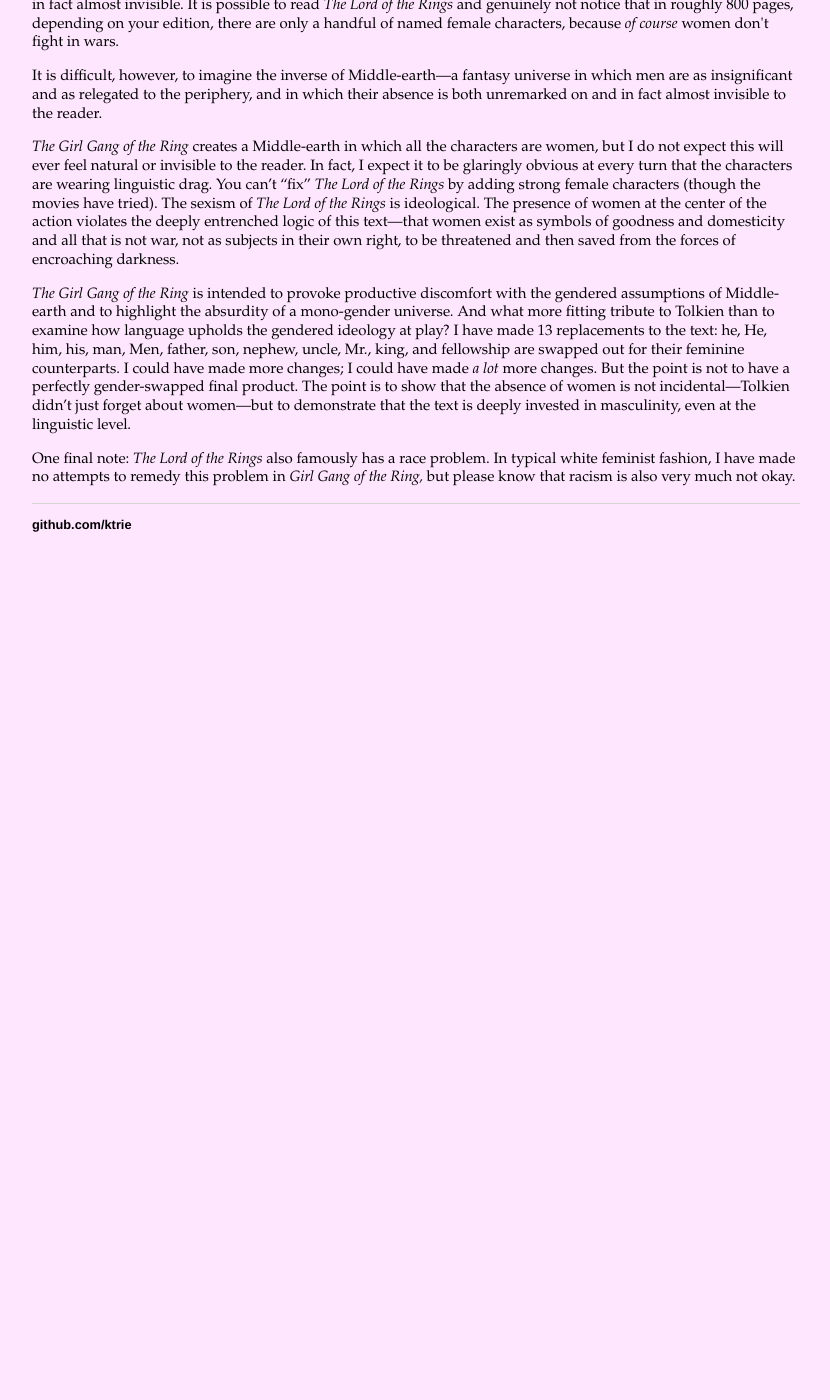
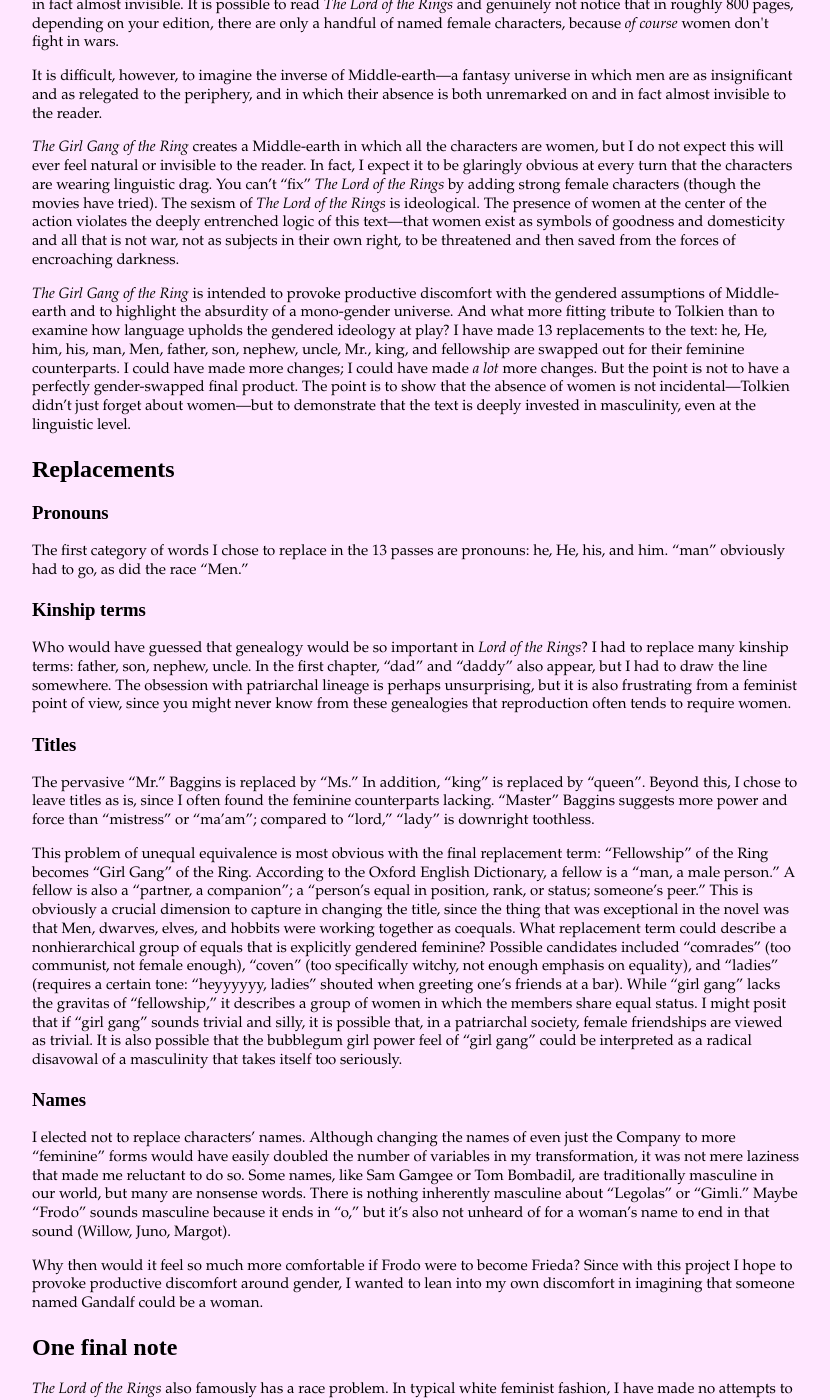
Before and after one commit to ktrie/ktrie.github.io, a Jekyll site: the page built from GGOTR/manifesto.html, in a window 1280 px wide and 1400 px high, scrolled down 544 px. Shown: the whole window, without its empty margins (224-1054 px from the left). Built offline with Jekyll 4.4.1, drawn with Linux system fonts in a browser that asks for light colours; before the commit the page ends 1136 px from its top, so only the background shows below that.

Commit message:
Update manifesto.html

```diff
--- a/GGOTR/manifesto.html
+++ b/GGOTR/manifesto.html
@@ -18,4 +18,28 @@
 
 <p><em>The Girl Gang of the Ring</em> is intended to provoke productive discomfort with the gendered assumptions of Middle-earth and to highlight the absurdity of a mono-gender universe. And what more fitting tribute to Tolkien than to examine how language upholds the gendered ideology at play? I have made 13 replacements to the text: he, He, him, his, man, Men, father, son, nephew, uncle, Mr., king, and fellowship are swapped out for their feminine counterparts. I could have made more changes; I could have made <em>a lot</em> more changes. But the point is not to have a perfectly gender-swapped final product. The point is to show that the absence of women is not incidental—Tolkien didn’t just forget about women—but to demonstrate that the text is deeply invested in masculinity, even at the linguistic level.<p>
 
-<p>One final note: <em>The Lord of the Rings</em> also famously has a race problem. In typical white feminist fashion, I have made no attempts to remedy this problem in <em>Girl Gang of the Ring,</em> but please know that racism is also very much not okay.</p>
+  <h2>Replacements</h2>
+
+<h3>Pronouns</h3>
+
+<p>The first category of words I chose to replace in the 13 passes are pronouns: he, He, his, and him. “man” obviously had to go, as did the race “Men.”</p>
+
+<h3>Kinship terms</h3>
+
+<p>Who would have guessed that genealogy would be so important in <em>Lord of the Rings</em>? I had to replace many kinship terms: father, son, nephew, uncle. In the first chapter, “dad” and “daddy” also appear, but I had to draw the line somewhere. The obsession with patriarchal lineage is perhaps unsurprising, but it is also frustrating from a feminist point of view, since you might never know from these genealogies that reproduction often tends to require women.</p>
+
+<h3>Titles</h3>
+
+<p>The pervasive “Mr.” Baggins is replaced by “Ms.” In addition, “king” is replaced by “queen”. Beyond this, I chose to leave titles as is, since I often found the feminine counterparts lacking. “Master” Baggins suggests more power and force than “mistress” or “ma’am”; compared to “lord,” “lady” is downright toothless.</p>
+
+<p>This problem of unequal equivalence is most obvious with the final replacement term: “Fellowship” of the Ring becomes “Girl Gang” of the Ring. According to the Oxford English Dictionary, a fellow is a “man, a male person.” A fellow is also a “partner, a companion”; a “person’s equal in position, rank, or status; someone’s peer.” This is obviously a crucial dimension to capture in changing the title, since the thing that was exceptional in the novel was that Men, dwarves, elves, and hobbits were working together as coequals. What replacement term could describe a nonhierarchical group of equals that is explicitly gendered feminine? Possible candidates included “comrades” (too communist, not female enough), “coven” (too specifically witchy, not enough emphasis on equality), and “ladies” (requires a certain tone: “heyyyyyy, ladies” shouted when greeting one’s friends at a bar). While “girl gang” lacks the gravitas of “fellowship,” it describes a group of women in which the members share equal status. I might posit that if “girl gang” sounds trivial and silly, it is possible that, in a patriarchal society, female friendships are viewed as trivial. It is also possible that the bubblegum girl power feel of “girl gang” could be interpreted as a radical disavowal of a masculinity that takes itself too seriously.</p>
+
+<h3>Names</h3>
+
+<p>I elected not to replace characters’ names. Although changing the names of even just the Company to more “feminine” forms would have easily doubled the number of variables in my transformation, it was not mere laziness that made me reluctant to do so. Some names, like Sam Gamgee or Tom Bombadil, are traditionally masculine in our world, but many are nonsense words. There is nothing inherently masculine about “Legolas” or “Gimli.” Maybe “Frodo” sounds masculine because it ends in “o,” but it’s also not unheard of for a woman’s name to end in that sound (Willow, Juno, Margot).</p>
+
+<p>Why then would it feel so much more comfortable if Frodo were to become Frieda? Since with this project I hope to provoke productive discomfort around gender, I wanted to lean into my own discomfort in imagining that someone named Gandalf could be a woman.</p>
+
+<h2>One final note</h2>
+
+<p><em>The Lord of the Rings</em> also famously has a race problem. In typical white feminist fashion, I have made no attempts to remedy this problem in <em>Girl Gang of the Ring,</em> but please know that racism is also very much not okay.</p>
```
